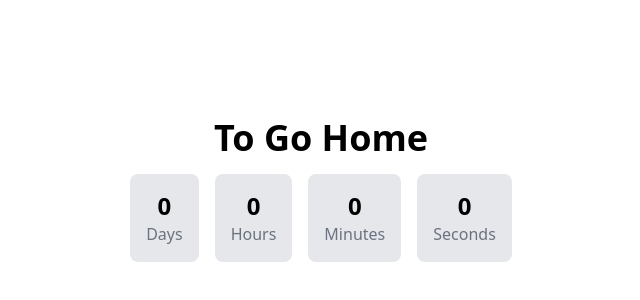
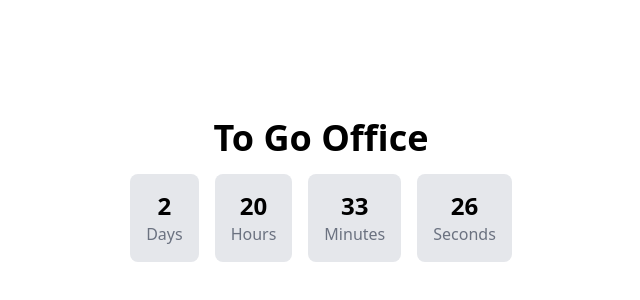
Before and after one commit to Biplabsarkar2018b/home_counter, a React (Vite) app: page / in a window 1280 px wide. Shown: the part 210-510 px from the top of the page, without its empty margins (319-959 px from the left). Built offline with nearby package versions, Linux system fonts and the light colour scheme.

Commit message:
to office

```diff
--- a/src/App.jsx
+++ b/src/App.jsx
@@ -10,7 +10,7 @@ function App() {
 
   useEffect(() => {
     const calculateTimeLeft = () => {
-      const arrivalDate = new Date('2024-05-11');
+      const arrivalDate = new Date('2024-05-20');
       const now = new Date();
       const difference = arrivalDate - now;
 
@@ -36,7 +36,7 @@ function App() {
   return (
     <div className="flex justify-center items-center h-screen">
       <div className="text-center">
-        <h1 className="text-4xl font-bold mb-4">To Go Home</h1>
+        <h1 className="text-4xl font-bold mb-4">To Go Office</h1>
         <div className="flex mobile:flex-col pc:flex-row gap-4 justify-center">
           <div className="bg-gray-200 p-4 rounded-lg">
             <p className="text-2xl font-semibold">{timeLeft.days}</p>
```
